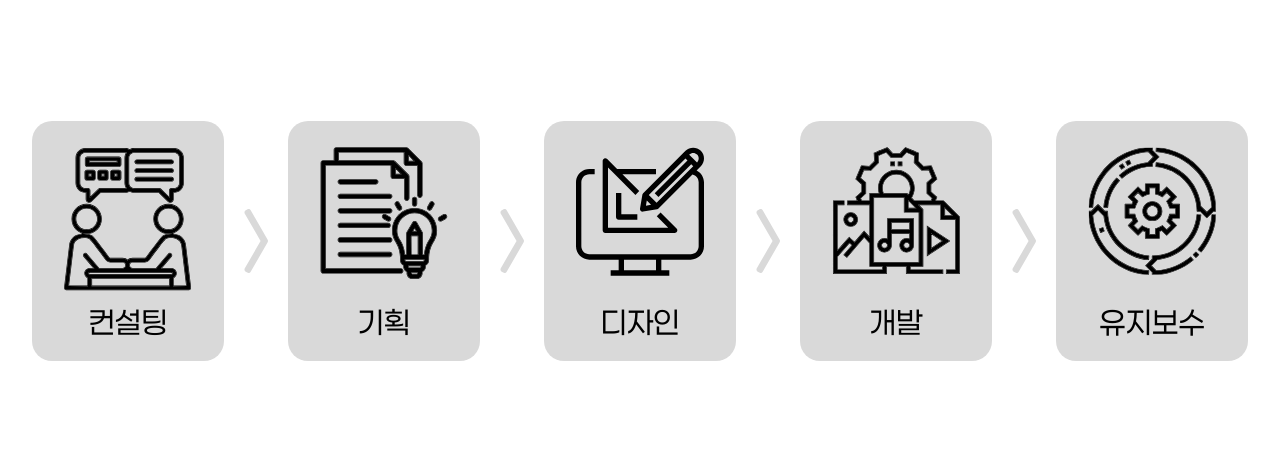
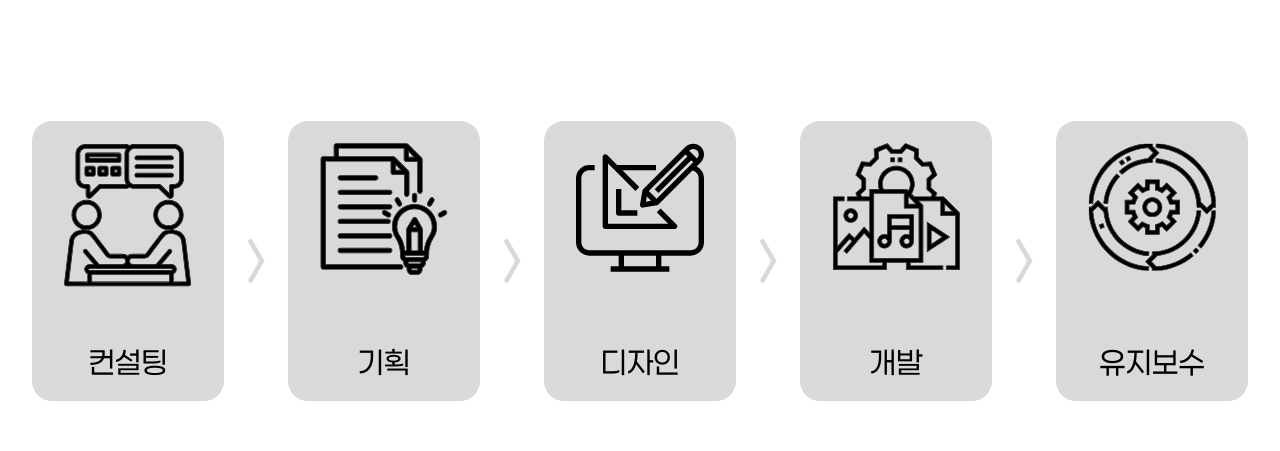
Before and after one commit to jaceleedev/primeplay, a Next.js app: page /web-app-dev in a window 1280 px wide. Shown: the part 1100-1551 px from the top of the page. Built offline with nearby package versions, Linux system fonts and the light colour scheme.

Commit message:
refactor: 업무 프로세스 컴포넌트 코드 개선
- work-process-card 및 관련 아이콘 컴포넌트의 코드를 정리하고 가독성 개선

```diff
--- a/src/components/icons/work-process-icons.tsx
+++ b/src/components/icons/work-process-icons.tsx
@@ -5,17 +5,30 @@ const ConsultingIcon = () => (
   <Image
     src="/icons/consulting.svg"
     alt="컨설팅 아이콘"
-    width={128}
-    height={128}
+    width={109}
+    height={123}
+    style={{ width: "128px", height: "auto" }}
   />
 );
 
 const PlanningIcon = () => (
-  <Image src="/icons/planning.svg" alt="기획 아이콘" width={128} height={128} />
+  <Image
+    src="/icons/planning.svg"
+    alt="기획 아이콘"
+    width={121}
+    height={126}
+    style={{ width: "128px", height: "auto" }}
+  />
 );
 
 const DesignIcon = () => (
-  <Image src="/icons/design.svg" alt="디자인 아이콘" width={128} height={128} />
+  <Image
+    src="/icons/design.svg"
+    alt="디자인 아이콘"
+    width={128}
+    height={129}
+    style={{ objectFit: "contain" }}
+  />
 );
 
 const DevelopmentIcon = () => (
@@ -24,6 +37,7 @@ const DevelopmentIcon = () => (
     alt="개발 아이콘"
     width={128}
     height={128}
+    style={{ objectFit: "contain" }}
   />
 );
 
@@ -33,6 +47,7 @@ const OperationsIcon = () => (
     alt="유지보수 아이콘"
     width={128}
     height={128}
+    style={{ objectFit: "contain" }}
   />
 );
 
--- a/src/components/sections/web-app-dev/work-process-section.tsx
+++ b/src/components/sections/web-app-dev/work-process-section.tsx
@@ -13,8 +13,9 @@ const ArrowIcon = () => (
   <Image
     src="/icons/right-arrow.svg"
     alt="오른쪽 화살표 아이콘"
-    width={24}
-    height={44}
+    width={36}
+    height={96}
+    style={{ width: "24px", height: "44px" }}
   />
 );
 
--- a/src/components/ui/work-process-card.tsx
+++ b/src/components/ui/work-process-card.tsx
@@ -3,8 +3,8 @@ import { workProcessIcons } from "@/components/icons/work-process-icons";
 const WorkProcessCard = ({ title }: { title: string }) => {
   const Icon = workProcessIcons[title];
   return (
-    <div className="flex flex-col items-center justify-center w-[230px] h-60 rounded-[20px] bg-[#D9D9D9] p-4">
-      <div className="flex-grow flex items-center justify-center">
+    <div className="flex flex-col items-center justify-center w-[230px] min-h-70 rounded-[20px] bg-[#D9D9D9] p-4">
+      <div className="flex-grow flex items-center justify-center pb-8 md:pb-10 lg:pb-12">
         <div className="w-32 h-32">{Icon && <Icon />}</div>
       </div>
       <p className="text-black font-paperlogy text-xl md:text-2xl xl:text-3xl font-normal text-center leading-normal mt-4">
```
